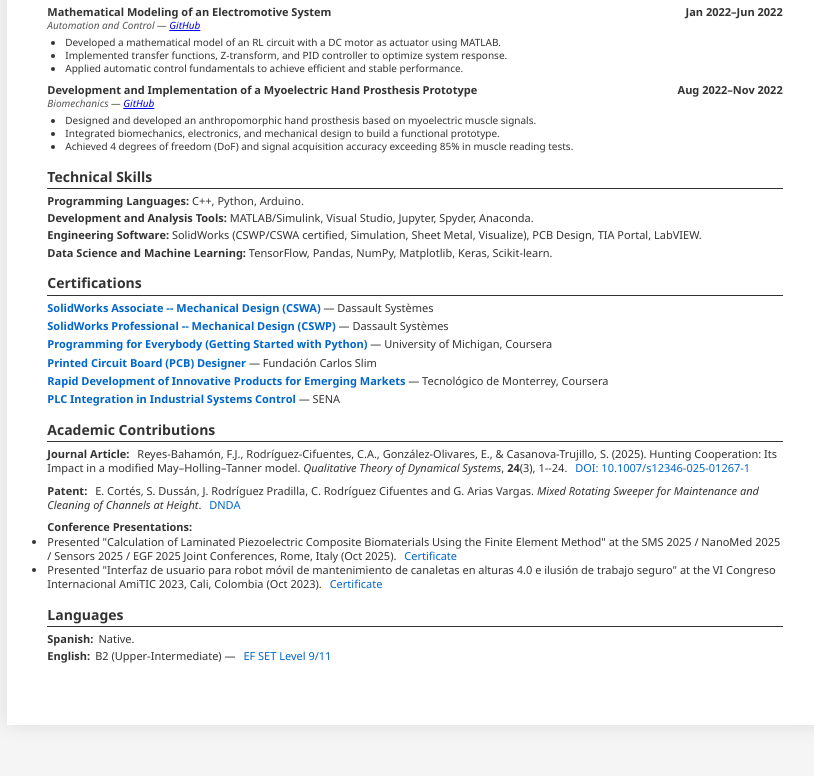
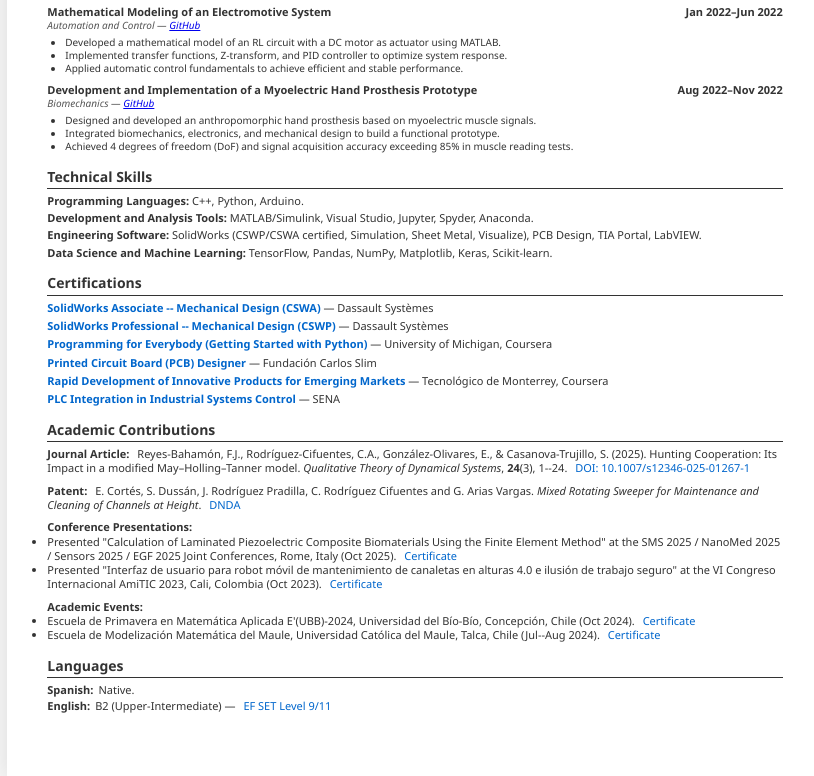
Before and after one commit to Camilo9495/CV_Camilo-Rodriguez-Cifuentes, a plain HTML site: page CV_Camilo-Rodriguez-Cifuentes.html in a window 1280 px wide. Shown: the part 1340-2116 px from the top of the page, without its empty margins (225-1039 px from the left). Before the commit the page ends 2085 px from the top, so only its background shows below. Drawn offline with Linux system fonts and the light colour scheme.

Commit message:
Add Academic Events entries (conference certificates) to Academic Contributions section

```diff
--- a/CV_Camilo-Rodriguez-Cifuentes.html
+++ b/CV_Camilo-Rodriguez-Cifuentes.html
@@ -299,6 +299,12 @@
                     <li>Presented "Interfaz de usuario para robot móvil de mantenimiento de canaletas en alturas 4.0 e ilusión de trabajo seguro" at the VI Congreso Internacional AmiTIC 2023, Cali, Colombia (Oct 2023). <a href="https://camilo9495.github.io/CV_Camilo-Rodriguez-Cifuentes/Conference_Certificates/2023_Ambiental_Intelligent_AmiTIC.pdf" class="publication-link" target="_blank">Certificate</a></li>
                 </ul>
             </div>
+            <div style="margin-top:8px" class="publication-entry"><span class="publication-label">Academic Events:</span>
+                <ul>
+                    <li>Escuela de Primavera en Matemática Aplicada E'(UBB)-2024, Universidad del Bío-Bío, Concepción, Chile (Oct 2024). <a href="https://camilo9495.github.io/CV_Camilo-Rodriguez-Cifuentes/Conference_Certificates/2024_Escuela_BioBio.pdf" class="publication-link" target="_blank">Certificate</a></li>
+                    <li>Escuela de Modelización Matemática del Maule, Universidad Católica del Maule, Talca, Chile (Jul--Aug 2024). <a href="https://camilo9495.github.io/CV_Camilo-Rodriguez-Cifuentes/Conference_Certificates/2024_Escuela_Maule.pdf" class="publication-link" target="_blank">Certificate</a></li>
+                </ul>
+            </div>
         </section>
 
         <!-- Languages -->
```
